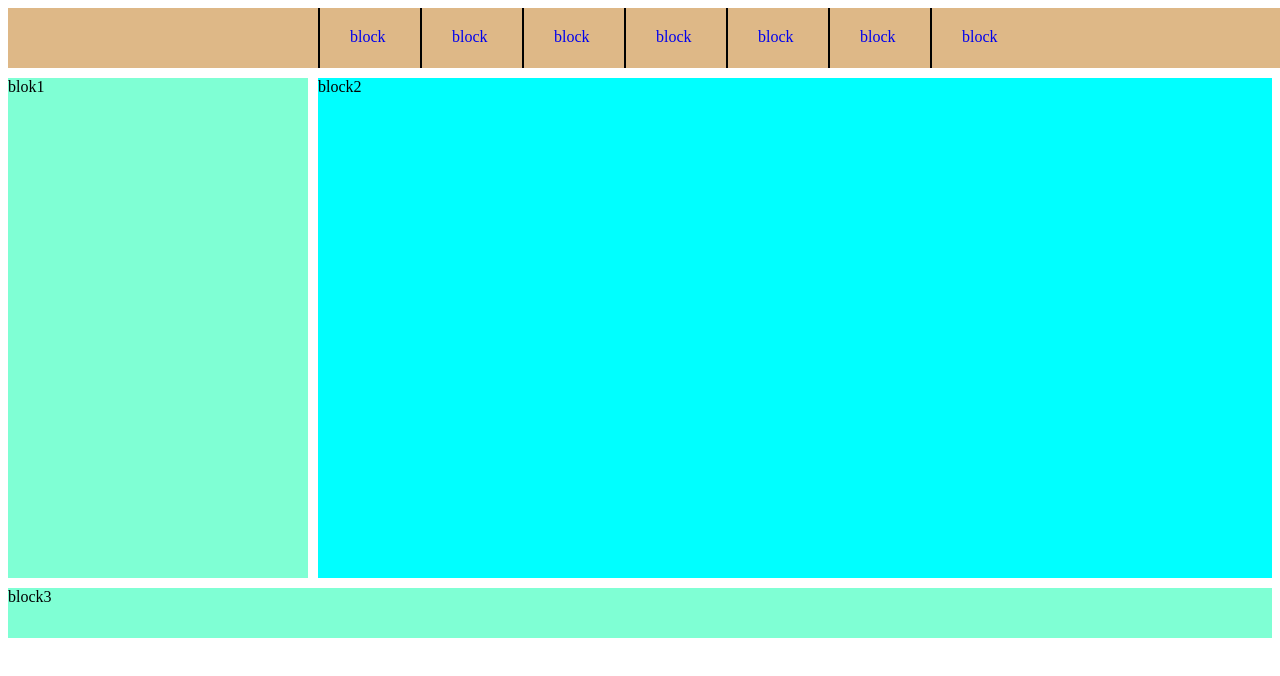
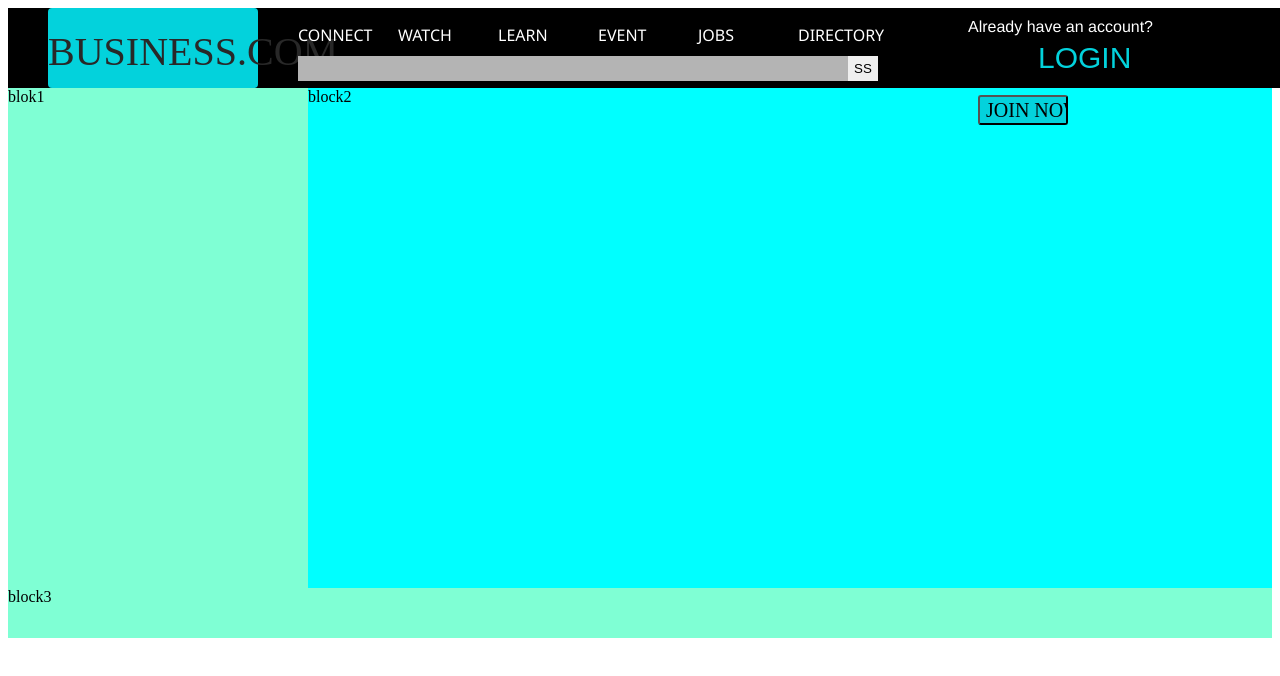
Before and after one commit to DavitHunanyan/Site, a plain HTML site: page index.html in a window 1280 px wide. Shown: the top 676 px of the page. Drawn offline with Linux system fonts and the light colour scheme.

Commit message:
add header

```diff
--- a/css/style.css
+++ b/css/style.css
@@ -2,12 +2,95 @@
         header {
             width: 100%;
             min-width: 1300px;
-            height: 60px;
-            background-color: burlywood;
+            height: 80px;
+            background-color:black ;
+
+        }
+        .ikn{
+            width:210px;
+            height:60px;
+            background-color:#03D2DC;
+            margin-left:40px;
+            font-family:Adobe Arabic;
+            font-size:40px;
+            color:#282828;
+            padding:20px 0px 0px 0px;
+            float:left;
+            border-radius:4px;
         }
 
-        .saytbar {
-            margin: 10px 0px;
+        .menu{
+            width:700px;
+            height:80px;
+            float:left;
+        }
+        li {
+            float: left;
+            width: 100px;
+            display: block;
+
+        }
+
+
+
+        a {
+            font-family:'Segoe UI';
+            text-decoration: none;
+            color:white;
+        }
+
+        .search{
+            width:700px;
+            height:40px;
+
+        }
+        .srch{
+            width:550px;
+            float:left;
+            background-color:#B4B4B4;
+            border:none;
+            margin:10px 0px 0px 40px;
+            height:25px;
+        }
+        .btn{
+            float:left;
+            margin-top:10px;
+            border:none;
+            height:25px;
+
+        }
+        .login{
+            width:300px;
+            height:80px;
+            float:left;
+
+        }
+        .log>p{
+            color:white;
+            margin:10px 0px 5px 10px;
+            font-family:'Franklin Gothic Medium', 'Arial Narrow', Arial, sans-serif;
+        }
+        .log>span{
+            font-size:30px;
+            color:#03D2DC;
+            margin-left:80px;
+            font-family: sans-serif;
+        }
+        .log{
+            float:left;
+        }
+        .button{
+            background-color:#03D2DC;
+            border-radius:3px;
+            font-family:'Adobe Arabic';
+            font-size:20px;
+            width:90px;
+            height:30px;
+            margin:20px 0px 0px 20px;
+        }
+
+        .sitebar {
+
             width: 300px;
             height: 500px;
             float: left;
@@ -15,7 +98,7 @@
         }
 
         .main {
-            margin: 10px 0px 10px 310px;
+
             height: 500px;
             background-color: aqua;
         }
@@ -25,24 +108,3 @@
             width: 100%;
             height: 50px;
         }
-
-        li {
-            float: left;
-            border-left: solid 2px rgb(0, 0, 0);
-            width: 100px;
-            display: block;
-            height: 60px;
-        }
-
-            li > span {
-                display: block;
-                margin: 20px 30px 20px;
-            }
-
-        a {
-            text-decoration: none;
-        }
-
-        nav > ul {
-            padding-left: 310px;
-        }
--- a/index.html
+++ b/index.html
@@ -7,24 +7,36 @@
 <body>
     <header>
 
-       <div class="ikn"></div>
+       <div class="ikn">BUSINESS.COM</div>
         <div class="menu">
-            <nav>
-       <ul>
-        <li><span><a href="#">block</a></span></li>
-        <li><span><a href="#">block</a></span></li>
-        <li><span><a href="#">block</a></span></li>
-        <li><span><a href="#">block</a></span></li>
-        <li><span><a href="#">block</a></span></li>
-        <li><span><a href="#">block</a></span></li>
-        <li><span><a href="#">block</a></span></li>
-    </ul>
-   </nav>
+           <nav>
+            <ul>
+                <li><span><a href="#">CONNECT</a></span></li>
+                <li><span><a href="#">WATCH</a></span></li>
+                <li><span><a href="#">LEARN</a></span></li>
+                <li><span><a href="#">EVENT</a></span></li>
+                <li><span><a href="#">JOBS</a></span></li>
+                <li><span><a href="#">DIRECTORY</a></span></li>
+
+           </ul>
+         </nav>
+        <div class="search">
+            <input  class="srch" type="text" value="" />
+            <input class="btn" type="button" value="SS"/>
+        </div>
+        </div>
+        <div class="login">
+            <div class="log">
+                <p>Already have an account?</p>
+                <span>LOGIN</span>
+            </div>
+
+                <input class="button"type="button" value="JOIN NOW"/>
 
         </div>
     </header>
-    <section class="saytbar">blok1</section>
-    <section class="main"> block2</section>
+    <section class="sitebar">blok1</section>
+    <main class="main"> block2</main>
     <footer>block3</footer>
 
 </body>
```
